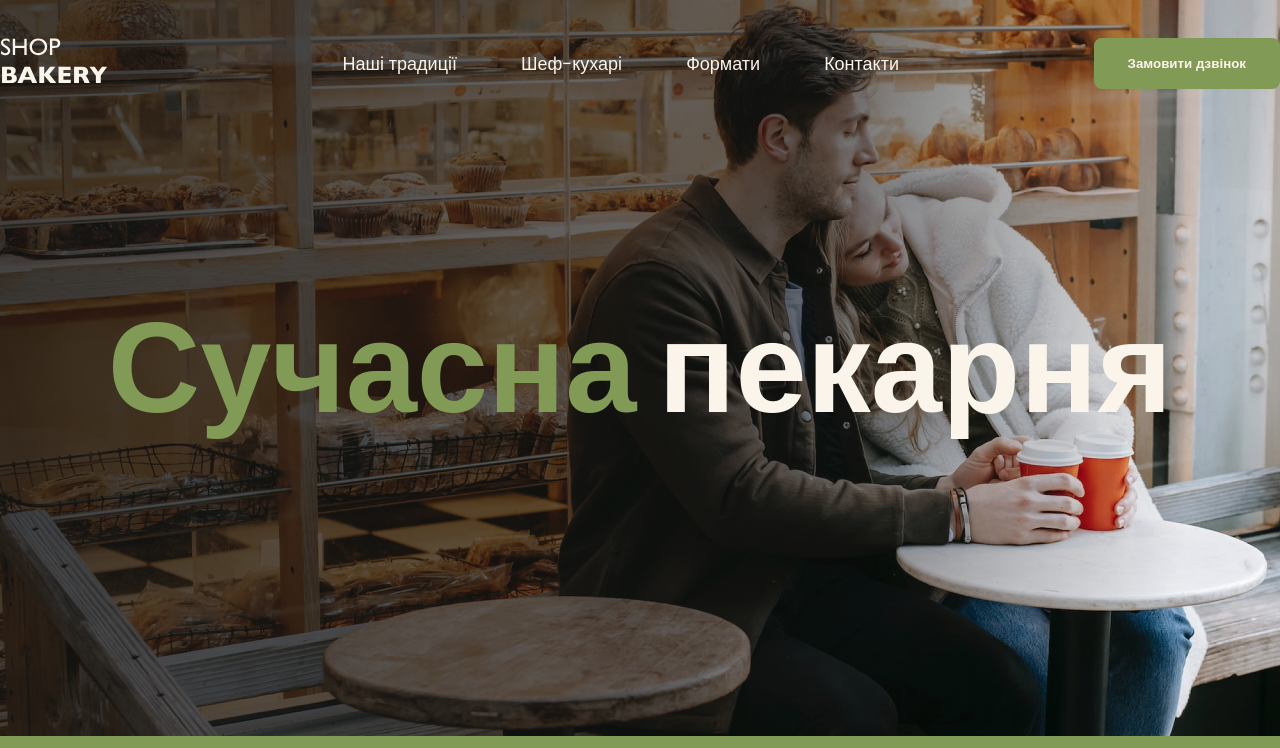
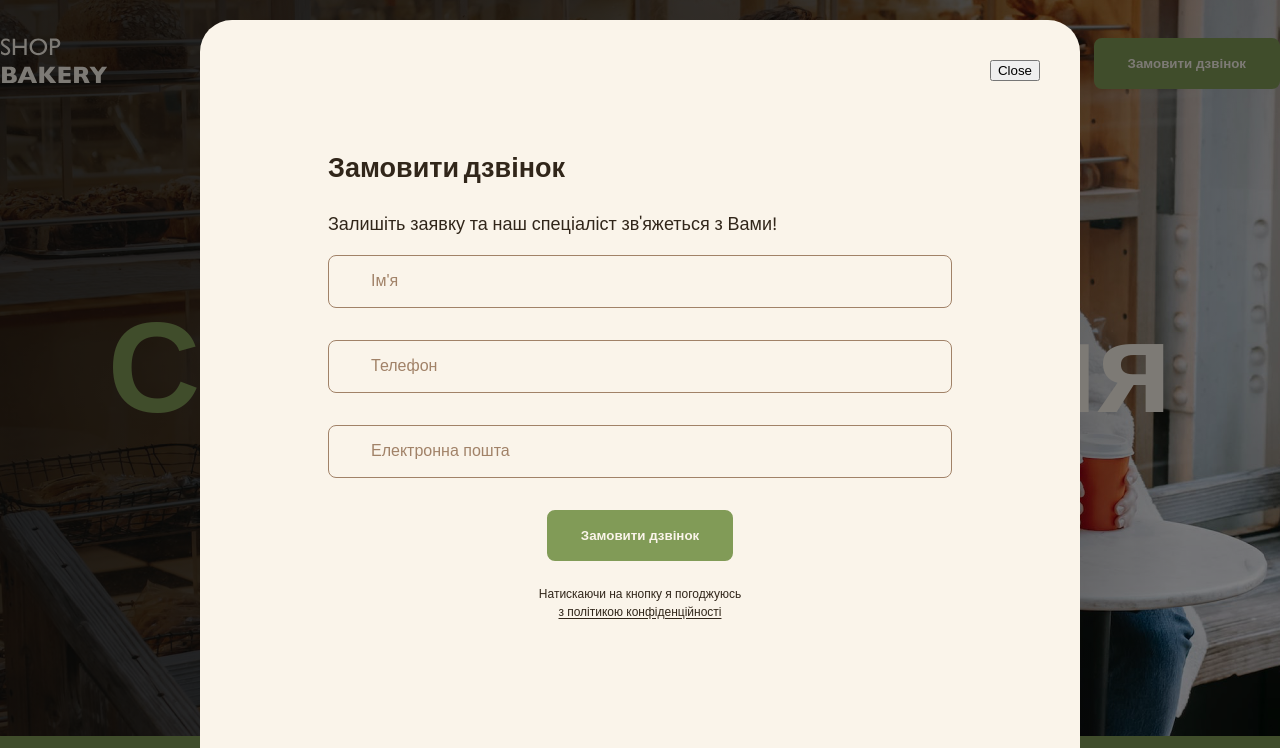
Before and after one commit to VoiderHub/GeniusSpace-fullstack, a plain HTML site: page index.html in a window 1280 px wide. Shown: the top 748 px of the page. Drawn offline with Linux system fonts and the light colour scheme.

Commit message:
add form in modal window and in order call section

```diff
--- a/css/styles.css
+++ b/css/styles.css
@@ -496,7 +496,7 @@ ul {
   left: 0;
   right: 0;
   bottom: 0;
-  padding: 72px 0;
+  padding: 20px 0;
   background-color: rgba(0, 0, 0, 0.5);
   transition: opacity 0.3s, visibility 0.3s;
 }
@@ -513,8 +513,10 @@ ul {
   max-width: 880px;
   height: 100%;
   max-height: 880px;
-  background-color: var(--color-brand-light);
+  padding: 128px;
+  background-color: var(--color-primary-ligth);
   border-radius: 32px;
+  overflow-y: auto;
 }
 
 .modal-btn-close {
@@ -522,3 +524,58 @@ ul {
   top: 40px;
   right: 40px;
 }
+
+/* Form */
+
+.form-field {
+  margin-bottom: 32px;
+}
+
+.form-label {
+  display: block;
+}
+
+.form-input {
+  padding: 16px 42px;
+  width: 100%;
+  font-size: 16px;
+  line-height: 1.17;
+  border-radius: 8px;
+  border: 1px solid var(--color-secondary-dark);
+  background-color: transparent;
+}
+
+.form-input:focus {
+  border-color: var(--color-brand-normal);
+  outline: none;
+}
+
+.form-input::placeholder {
+  color: var(--color-secondary-dark);
+  font-size: 16px;
+  line-height: 1.17;
+}
+
+.form-input:focus::placeholder {
+  color: var(--color-primary-dark);
+}
+
+.form-button {
+  display: block;
+  margin: 0 auto 24px;
+}
+
+.form-terms {
+  color: var(--color-primary-dark);
+  margin: 0 auto;
+  font-size: 12px;
+  line-height: 1.5;
+  font-weight: 500;
+  text-align: center;
+  max-width: 210px;
+}
+
+.form-terms-link {
+  color: var(--color-primary-dark);
+  text-underline-offset: 2px;
+}
--- a/index.html
+++ b/index.html
@@ -197,6 +197,54 @@
               </h2>
               <p>Заповни форму, щоб ми звʼязались з тобою!</p>
               <!-- Form -->
+              <form name="modal-form" autocomplete="off">
+                <div class="form-field">
+                  <label class="form-label visually-hidden" for="user-name"
+                    >Ім'я</label
+                  >
+                  <input
+                    class="form-input"
+                    type="text"
+                    name="user-name"
+                    id="user-name"
+                    placeholder="Ім'я"
+                  />
+                </div>
+                <div class="form-field">
+                  <label class="form-label visually-hidden" for="user-tel"
+                    >Телефон</label
+                  >
+                  <input
+                    class="form-input"
+                    type="tel"
+                    name="user-tel"
+                    id="user-tel"
+                    placeholder="Телефон"
+                  />
+                </div>
+                <div class="form-field">
+                  <label class="form-label visually-hidden" for="user-mail"
+                    >Електронна пошта</label
+                  >
+                  <input
+                    class="form-input"
+                    type="email"
+                    name="user-mail"
+                    id="user-mail"
+                    placeholder="Електронна пошта"
+                  />
+                </div>
+
+                <button class="form-button button" type="submit">
+                  Замовити дзвінок
+                </button>
+                <p class="form-terms">
+                  Натискаючи на кнопку я погоджуюсь
+                  <a class="form-terms-link" href="#"
+                    >з політикою конфіденційності</a
+                  >
+                </p>
+              </form>
             </div>
             <iframe
               class="contact-map"
@@ -273,9 +321,60 @@
       </div>
     </footer>
 
-    <div class="backdrop is-hidden">
+    <div class="backdrop">
       <div class="modal">
         <button class="modal-btn-close" type="button">Close</button>
+        <h2>Замовити дзвінок</h2>
+        <p>Залишіть заявку та наш спеціаліст зв'яжеться з Вами!</p>
+        <form name="contact-form" autocomplete="off">
+          <div class="form-field">
+            <label class="form-label visually-hidden" for="user-name"
+              >Ім'я</label
+            >
+            <input
+              class="form-input"
+              type="text"
+              name="user-name"
+              id="user-name"
+              placeholder="Ім'я"
+              required
+            />
+          </div>
+          <div class="form-field">
+            <label class="form-label visually-hidden" for="user-tel"
+              >Телефон</label
+            >
+            <input
+              class="form-input"
+              type="tel"
+              name="user-tel"
+              id="user-tel"
+              placeholder="Телефон"
+              required
+            />
+          </div>
+          <div class="form-field">
+            <label class="form-label visually-hidden" for="user-mail"
+              >Електронна пошта</label
+            >
+            <input
+              class="form-input"
+              type="email"
+              name="user-mail"
+              id="user-mail"
+              placeholder="Електронна пошта"
+              required
+            />
+          </div>
+
+          <button class="form-button button" type="submit">
+            Замовити дзвінок
+          </button>
+          <p class="form-terms">
+            Натискаючи на кнопку я погоджуюсь
+            <a class="form-terms-link" href="#">з політикою конфіденційності</a>
+          </p>
+        </form>
       </div>
     </div>
 
```
